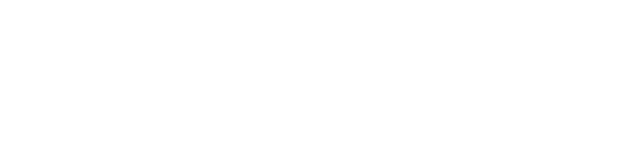
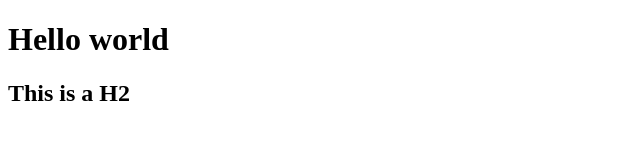
Before and after one commit to r740/r740.github.io, a plain HTML site: page index.html in a window 1280 px wide. Shown: the whole page, without its empty margins (0-640 px from the left). Drawn offline with Linux system fonts and the light colour scheme.

Commit message:
added headings

```diff
--- a/index.html
+++ b/index.html
@@ -3,5 +3,8 @@
     <head>
         <title>My first webpage</title>
     </head>
-    <body></body>
+    <body>
+            <h1>Hello world</h1>
+            <h2>This is a H2</h2>
+    </body>
 </html>
```
